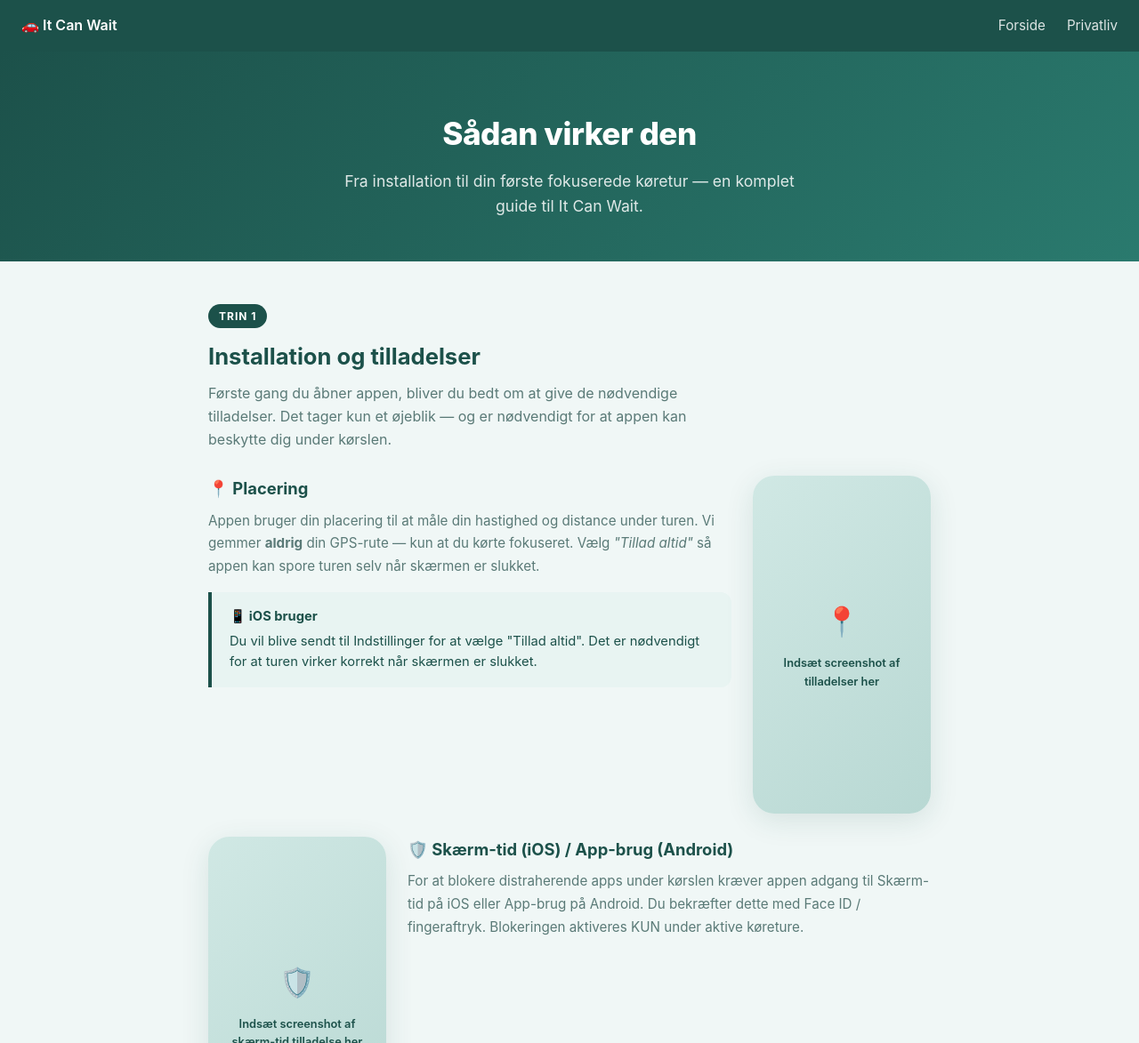
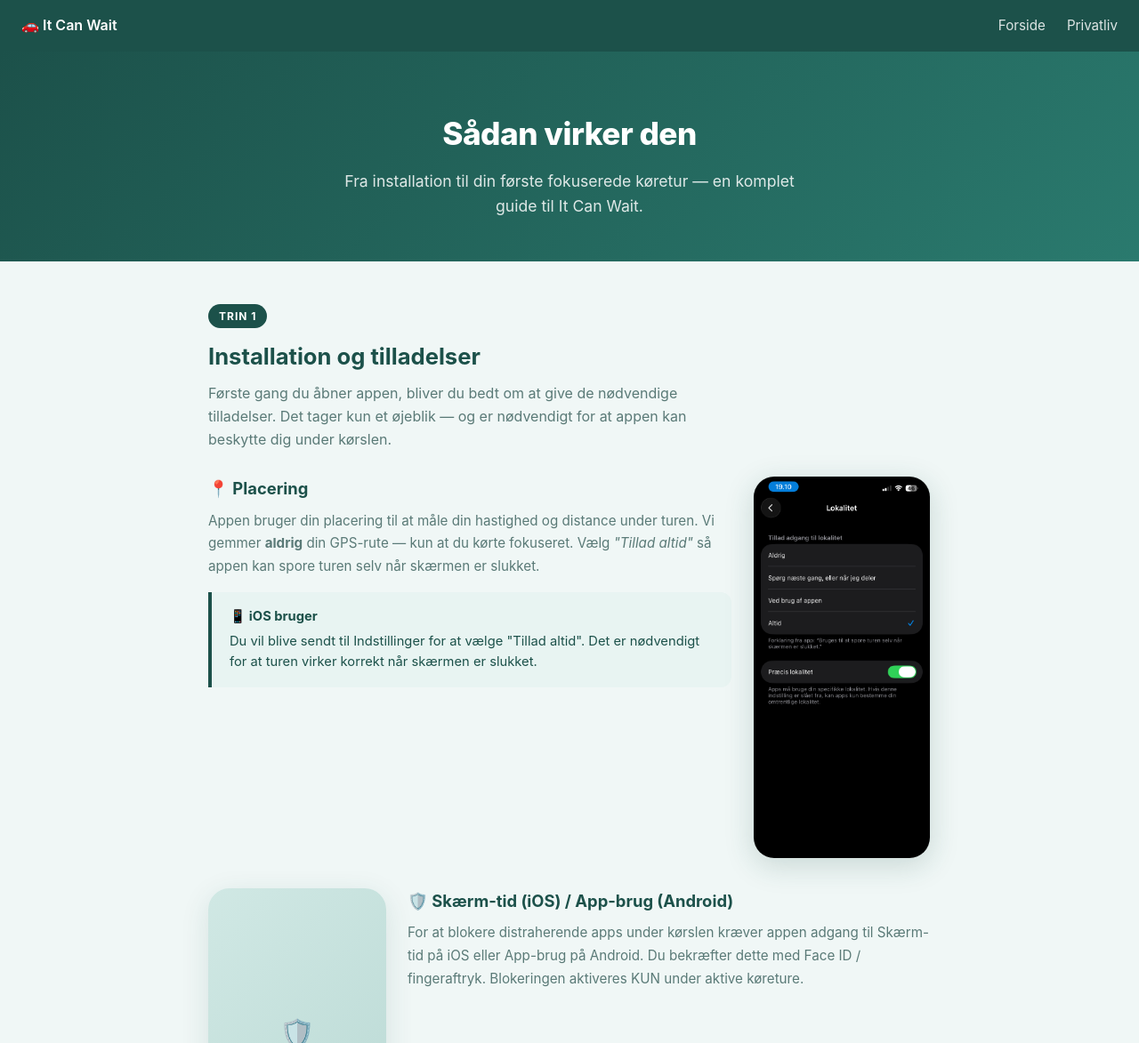
Before and after one commit to Random-Rocky/itcanwait.dk, a plain HTML site: page saadan-virker-den.html in a window 1280 px wide. Shown: the top 1173 px of the page at 89% size. Drawn offline with Linux system fonts and the light colour scheme.

Commit message:
Update saadan-virker-den.html

```diff
--- a/saadan-virker-den.html
+++ b/saadan-virker-den.html
@@ -277,11 +277,9 @@
       </div>
     </div>
     <div class="screenshot-img">
-      <!-- ERSTAT MED DIT SCREENSHOT: screenshot_permissions.png -->
-      <div class="screenshot-placeholder">
-        <div class="placeholder-icon">📍</div>
-        <div>Indsæt screenshot af tilladelser her</div>
-      </div>
+     <div class="screenshot-img">
+  <img src="screenshot_permissions.png.PNG" alt="Tilladelser" />
+</div>
     </div>
   </div>
 
```
